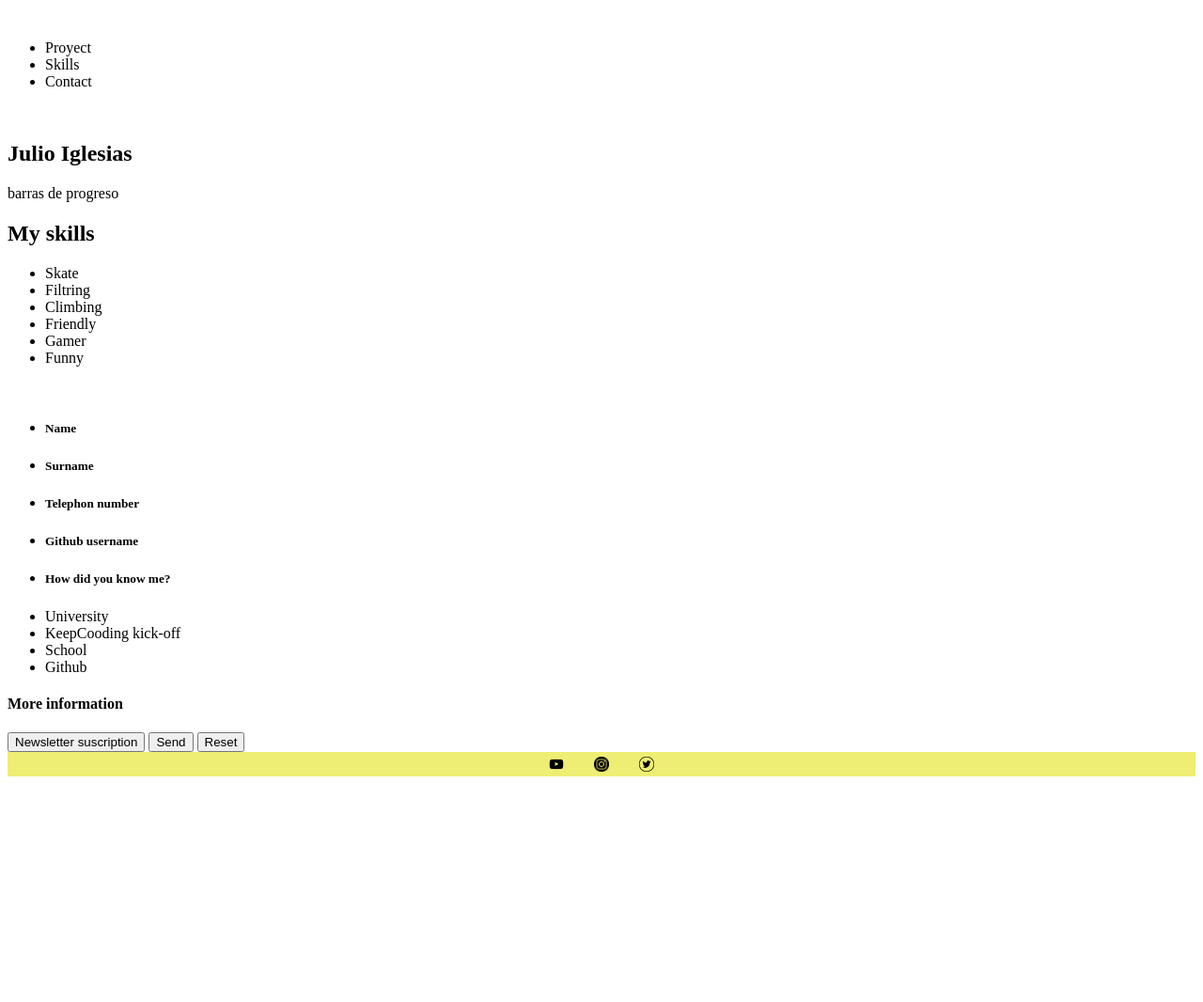
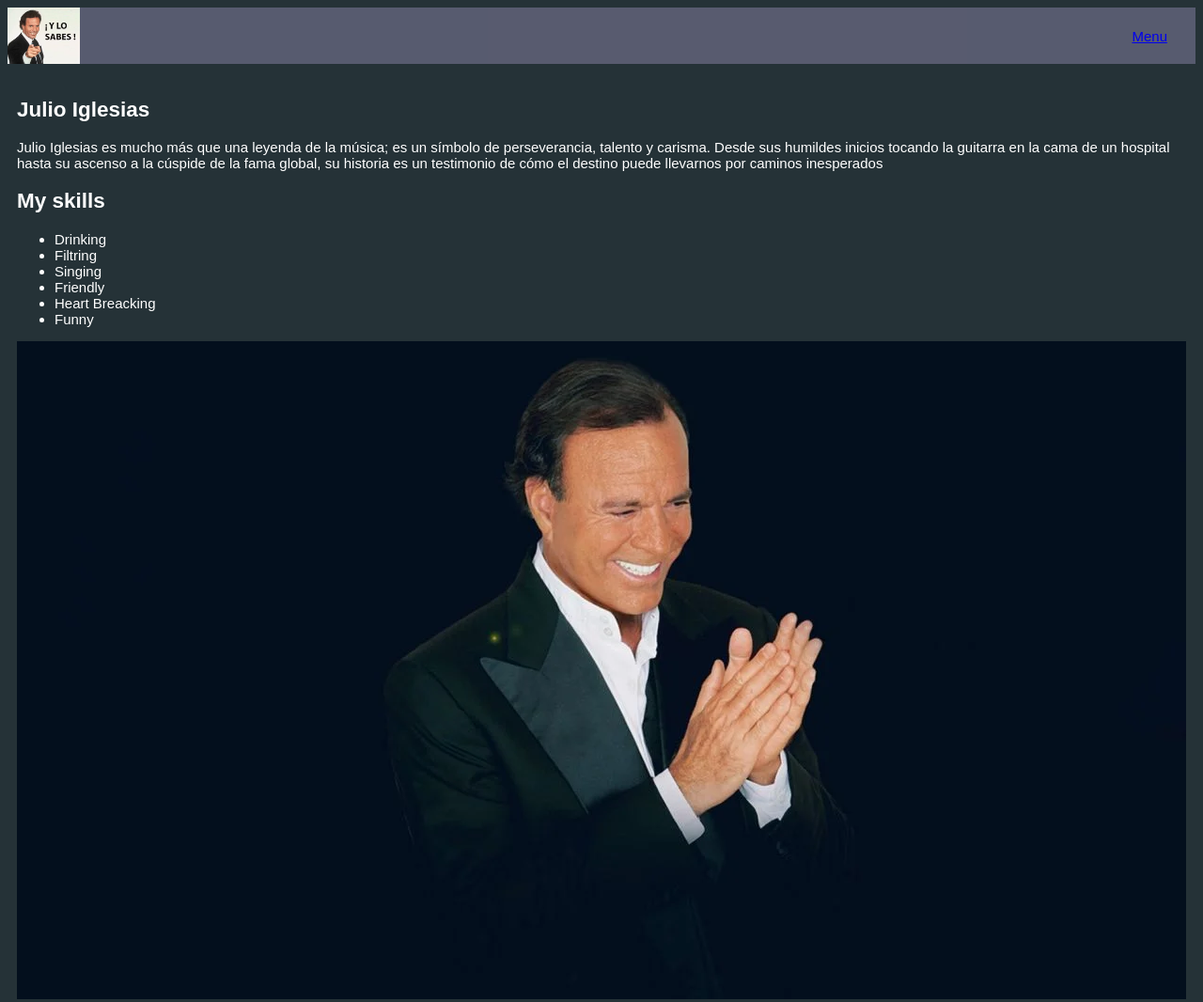
Before and after one commit to Rober040992/Portfolio_Exercise, a plain HTML site: page index.html in a window 1280 px wide. Shown: the top 1066 px of the page at 94% size. Before the commit the page ends 834 px from the top, so only its background shows below. Drawn offline with Linux system fonts and the light colour scheme.

Commit message:
banner, adjusting header and footer

```diff
--- a/index.html
+++ b/index.html
@@ -4,52 +4,46 @@
     <meta charset="UTF-8">
     <meta name="viewport" content="width=device-width, initial-scale=1.0">
     <title>portfolio</title>
-    <link rel="stylesheet" href="styles\normalize .css">
-    <link rel="stylesheet" href="styles\common.css">
+    <link rel="stylesheet" href="styles/normalize .css">
+    <link rel="stylesheet" href="styles/common.css">
+    <link rel="stylesheet" href="styles/header.css">
     <link rel="stylesheet" href="styles/footer.css">
-    <link rel="stylesheet" href="styles\banner.css">
-    <link rel="stylesheet" href="styles\header.css">
+    <link rel="stylesheet" href="styles/banner.css">
+
 </head>
-<body>
+<body class="all-body">
     <header class="header">
-        <nav>
-            <div>
-                <img class="header_image"  src="" alt="">
-            </div>
-            <div class="nav_bar_elements">
-                <ul >
-                    <li>Proyect</li>
-                    <li>Skills</li>
-                    <li>Contact</li>
-                </ul>
-            </div>
-
+        <img class="header_image"  src="assets\app\footer&header\head.jpg" alt="">
+        <nav class="nav-bar">
+            <a href="#Menu"><Menu>Menu</Menu></a>
         </nav>
     </header>
     <br>
-    <main>
+    <main class="main">
         <section class="name_description">
             <h1>Julio Iglesias</h1>
-            <p>barras de progreso</p>
+            <p>Julio Iglesias es mucho más que una leyenda de la música; es un símbolo de perseverancia, talento y carisma.
+            Desde sus humildes inicios tocando la guitarra en la cama de un hospital hasta su ascenso a la cúspide de la fama global, su historia es un testimonio de cómo el destino puede llevarnos por caminos inesperados
+            </p>
         </section>
 
         <section>
             <div class="skill_title">
                 <h2>My skills</h1>
             </div>
-            <div class="skills">
+            <div class="skills_bars">
                 <ul>
-                    <li>Skate</li>
+                    <li>Drinking</li>
                     <li>Filtring</li>
-                    <li>Climbing</li>
+                    <li>Singing</li>
                     <li>Friendly</li>
-                    <li>Gamer</li>
+                    <li>Heart Breacking</li>
                     <li>Funny</li>
                 </ul>
             </div>
         </section>
         <div class="banner">
-            <img src="" alt="">
+            <img src="assets\app\body\banner.webp" alt="">
         </div>
         <section class="form">
             <div class="form_info">
@@ -79,6 +73,15 @@
             </div>
         </section>
 
+        <section>
+            <video src=""></video>
+            <div >
+                <ul id="proyect">
+                    <li>proyects</li>
+                </ul>
+            </div>
+        </section>
+
     </main>
     <footer class="footer">
         <img src="assets\app\footer&header\yt.png" alt="my  youtube account">
--- a/styles/common.css
+++ b/styles/common.css
@@ -1,3 +1,20 @@
 :root{
-    --bg-color:var(--bg-color)
+    --bg-color: #253237;
+    --text-color: #000;
+    --foot-bg: #c2dfe3;
+    --main-font: sans-serif;
+    --head-color : rgba(94, 96, 118, 0.9);
+    font-size: 15px ;
 }
+
+.all-body{
+    background-color: var(--bg-color);
+    font-family: var(--main-font);
+    opacity: 1;
+    color: rgb(255, 255, 255);
+}
+
+
+.main{
+    margin-left: 10px;
+}
--- a/styles/footer.css
+++ b/styles/footer.css
@@ -1,13 +1,14 @@
 .footer{
     padding: 5px;
-    background-color: rgb(238, 238, 116);
+    background-color:var(--foot-bg);
     position: relative;
     display: flex;
     justify-content: center;
     gap: 2em;
+    flex-wrap: wrap;
 
     img{
         width: 1em;
-        height: 1em;
+        height: auto;
     }
 }
--- a/styles/header.css
+++ b/styles/header.css
@@ -0,0 +1,22 @@
+
+.header{
+    position: sticky;
+    top: 0;
+    z-index: 10;
+    background-color:var(--head-color);
+    display: flex;
+    justify-content: space-between;
+    align-items: center;
+    padding: 0;
+    .header_image{
+        width: auto;
+        height: 4rem;
+    }
+
+    .nav-bar{
+            padding: 0;
+            margin: 0;
+            position: relative;
+            right: 30px;
+    }
+}
```
Also changed, not shown: assets/app/body/banner.webp (added), assets/app/body/proyect.jpg (renamed from assets/app/body/banner_img.jpg), assets/app/footer&header/head.jpg (added), assets/app/footer&header/julio-iglesias-meme-1024x683.jpg (deleted).
